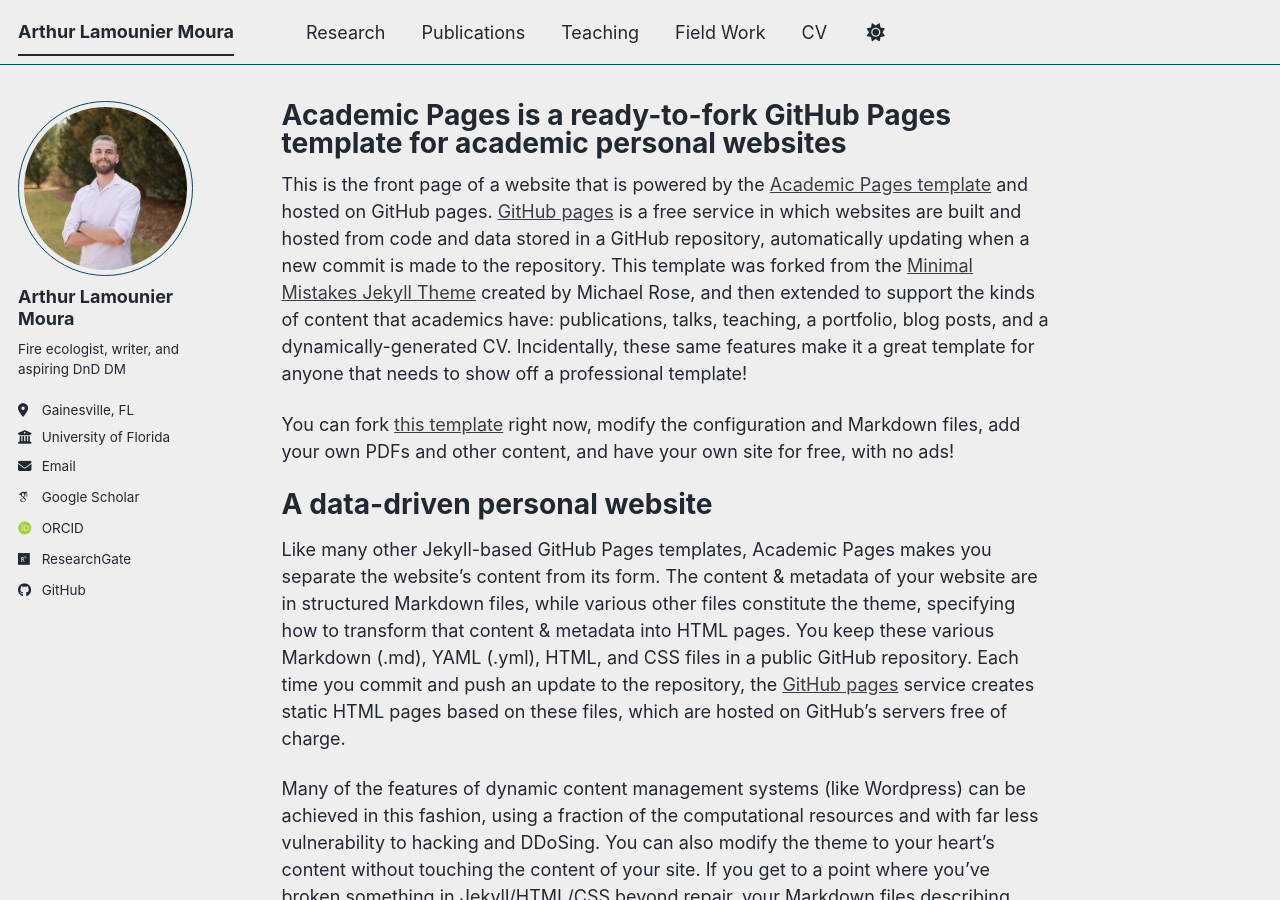
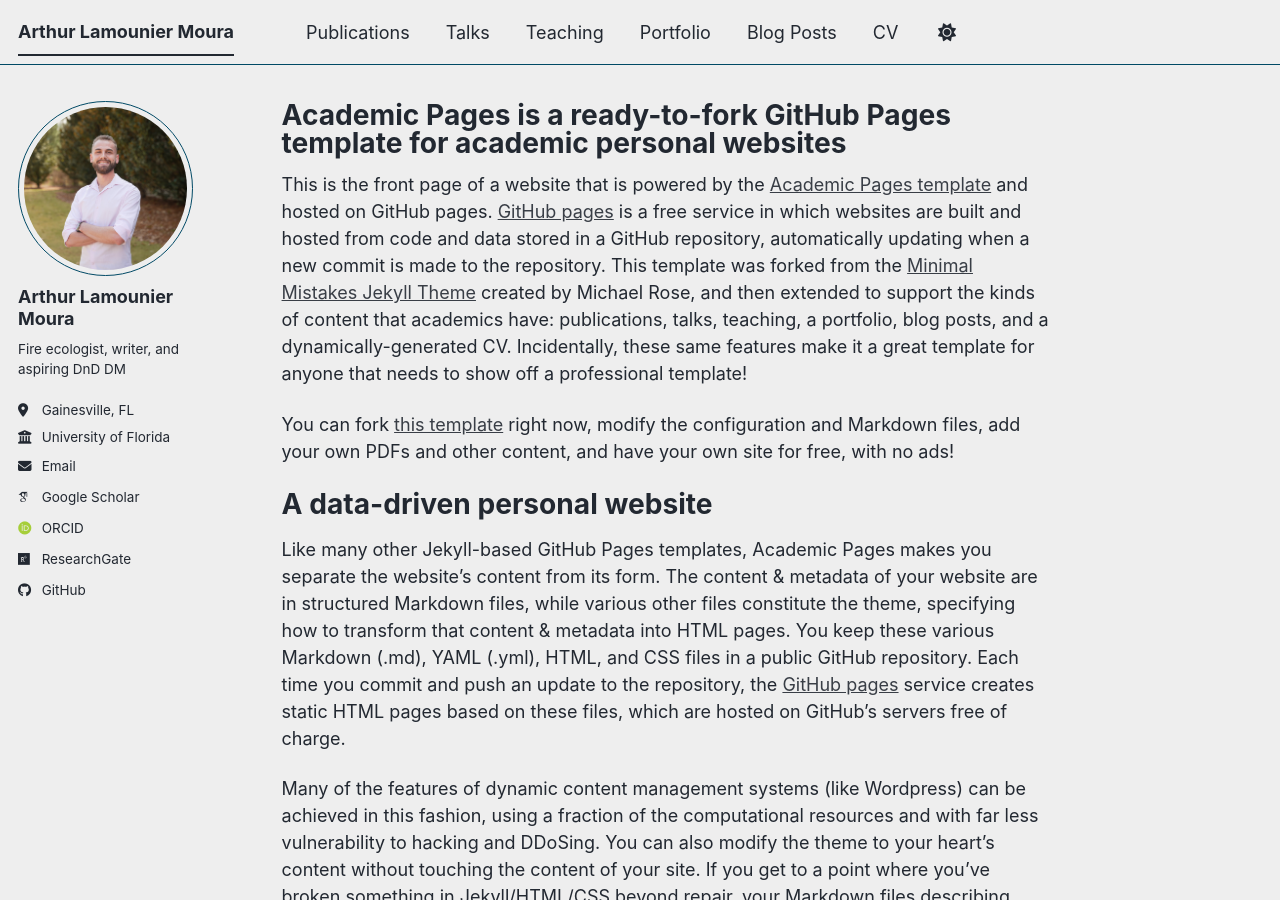
Before and after one commit to arthurlamounier/arthurlamounier.github.io, a Jekyll site: the page built from _pages/about.md, in a window 1280 px wide and 900 px high. Built offline with Jekyll 4.4.1, drawn with Linux system fonts in a browser that asks for light colours; some web fonts are replaced; a script bundle is joined from its source files by our own code; library files that are not in the unit come from our copies.

Commit message:
Update navigation.yml

```diff
--- a/_data/navigation.yml
+++ b/_data/navigation.yml
@@ -7,18 +7,26 @@
 # NOTE that only one of the CV options should be selected, the first is for the
 #      Markdown formatted page while the second is generated using JSON.
 
+#      Markdown formatted page while the second is generated using JSON.
+
 main:
-  - title: "Research"
-    url: /research/
+
+
 
   - title: "Publications"
     url: /publications/
 
+  - title: "Talks"
+    url: /talks/
+
   - title: "Teaching"
     url: /teaching/
 
-  - title: "Field Work"
+  - title: "Portfolio"
     url: /portfolio/
+
+  - title: "Blog Posts"
+    url: /year-archive/
 
   - title: "CV"
     url: /cv/
```
